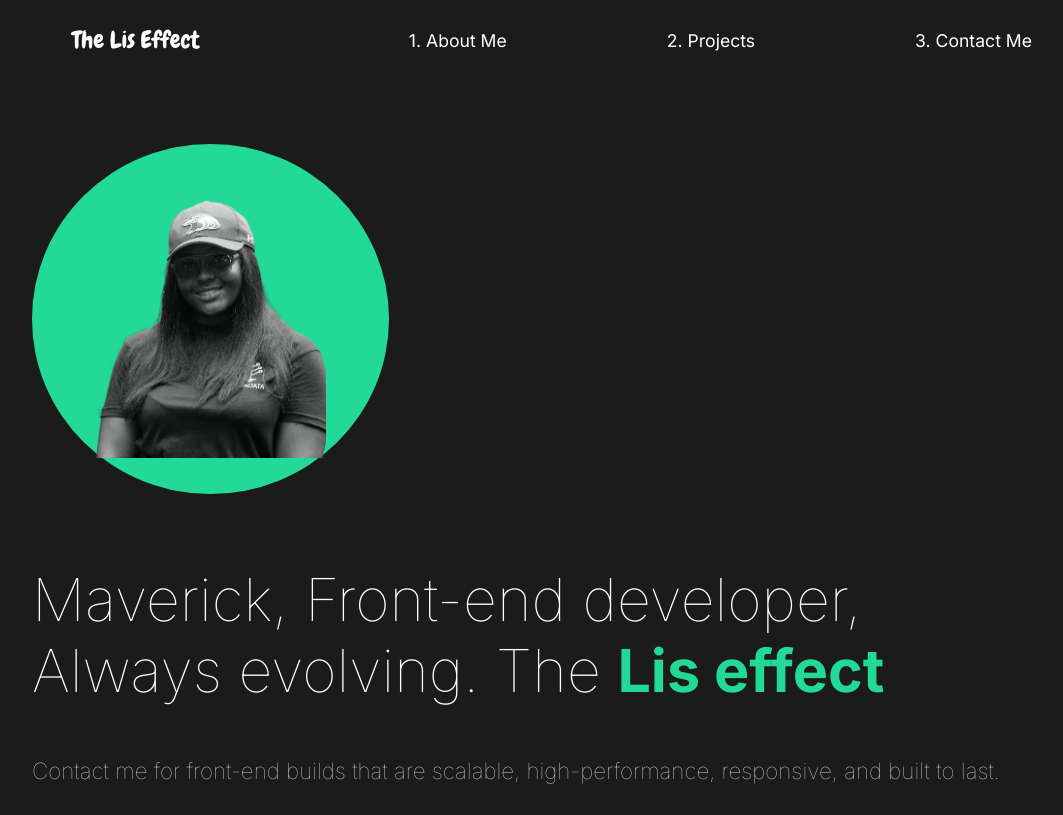
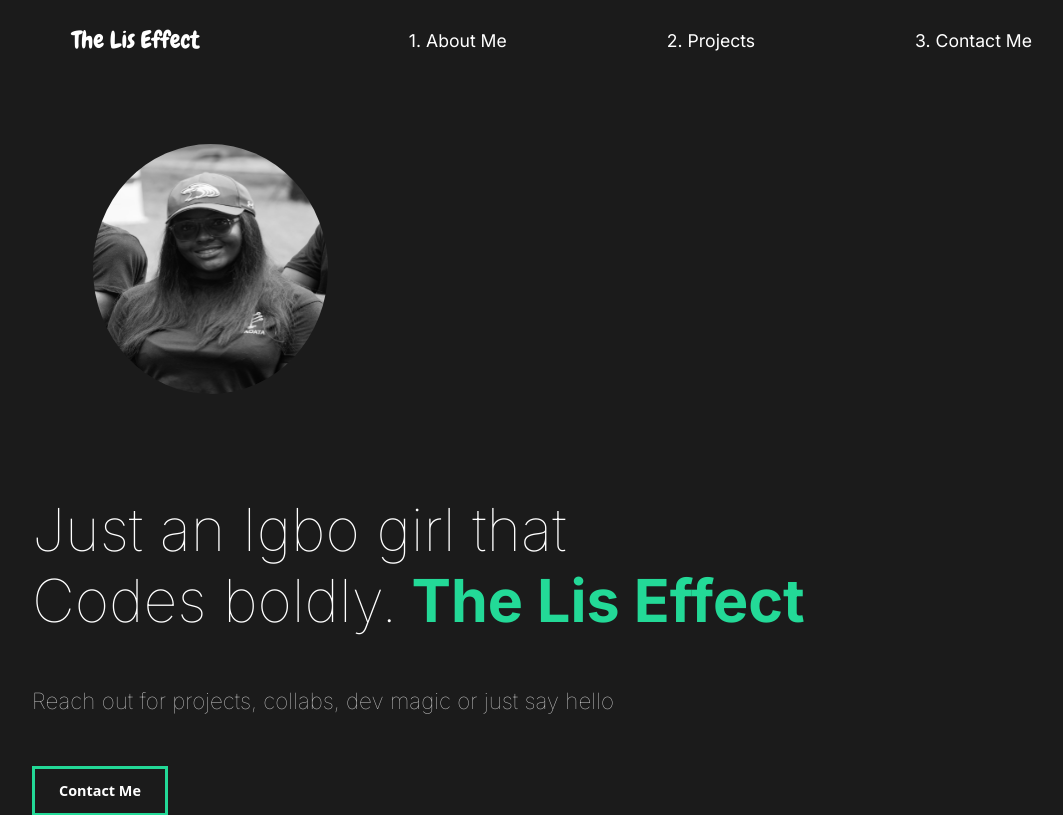
Before and after one commit to Adaaego/Portfolio, a React (Vite) app: page / in a window 1280 px wide. Shown: the top 815 px of the page, without its empty margins (88-1151 px from the left). Built offline with nearby package versions, Linux system fonts and the light colour scheme; a web font is replaced by a local one.

Commit message:
fixed image, updated texts and fixed margins

```diff
--- a/src/components/AboutSection.jsx
+++ b/src/components/AboutSection.jsx
@@ -1,4 +1,4 @@
-import face from '../images/bnwrmbg.png';
+import face from '../images/bnwpic.jpeg';
 
 //styles
 import styled from 'styled-components';
@@ -22,15 +22,17 @@ const AboutSection = () =>{
          <Description>
             <motion.div>
                 <Hide>
-                    <motion.h2 variants={titleAnim}>Maverick, Front-end developer,</motion.h2>
+                    <motion.h2 variants={titleAnim}>Just an Igbo girl that</motion.h2>
                 </Hide>
 
                 <Hide>
-                    <motion.h2 variants={titleAnim}>Always evolving. The <span>Lis effect</span></motion.h2>
+                    <motion.h2 variants={titleAnim}>Codes boldly.<span>  The Lis Effect</span></motion.h2>
                 </Hide>
 
             </motion.div>
-            <motion.p variants={fade}> Contact me for front-end builds that are scalable, high-performance, responsive, and built to last.</motion.p>
+            <motion.p variants={fade}> Reach out for projects, collabs, dev magic or just say hello
+
+</motion.p>
             <Link to="/Contact">
              <motion.button variants={fade}>Contact Me</motion.button>
             </Link>
--- a/src/styles.jsx
+++ b/src/styles.jsx
@@ -50,11 +50,7 @@ export const Description = styled.div`
 
  @media screen and (max-width:1355px){
     display: block;
-    margin-top: 70px;
-};
-
-@media screen and (max-width:1355px){
-   h2{
+    h2{
     font-size: 3.7rem;
 
    }
@@ -63,7 +59,10 @@ export const Description = styled.div`
     font-size : 1.4rem;
 
    }
-}
+
+};
+
+
 
 
 @media screen and (max-width:1154px){
@@ -94,6 +93,8 @@ export const Description = styled.div`
 
 //breakpoints for mobile
 @media screen and (max-width: 480px) {
+
+
     h2{
         font-size : 1.4rem;
     }
@@ -111,7 +112,7 @@ z-index: 2;
 
 img{
     width: 85%;
-    height: 70vh;
+    height: 65vh;
     object-fit :cover;
     margin-left: 20px;
     border-radius :50%;
@@ -144,9 +145,10 @@ export const ImageWrap = styled.div`
     display: none;
 
     img{
-      width: 230px;
-      height: 290px;
-      margin-top: 24px;
+      width: 235px;
+      height: 250px;
+      border-radius: 50%;
+
 
     }
 
@@ -155,8 +157,9 @@ export const ImageWrap = styled.div`
     justify-content: center;
     width: 357px;
     height: 350px;
-    background-color: #23d997;
+    /* background-color: #23d997; */
     border-radius: 50%;
+
 
 };
 
@@ -166,11 +169,13 @@ export const ImageWrap = styled.div`
     width: 240px;
     height: 230px;
     align-items: center;
+    justify-content: center;
+    margin-bottom : 70px;
 
     img{
-        width: 130px;
-        height: 170px;
-        margin-top : 30px
+        /* width: 130px;
+        height: 170px; */
+        /* margin-top : 30px */
     }
 }
 
```
